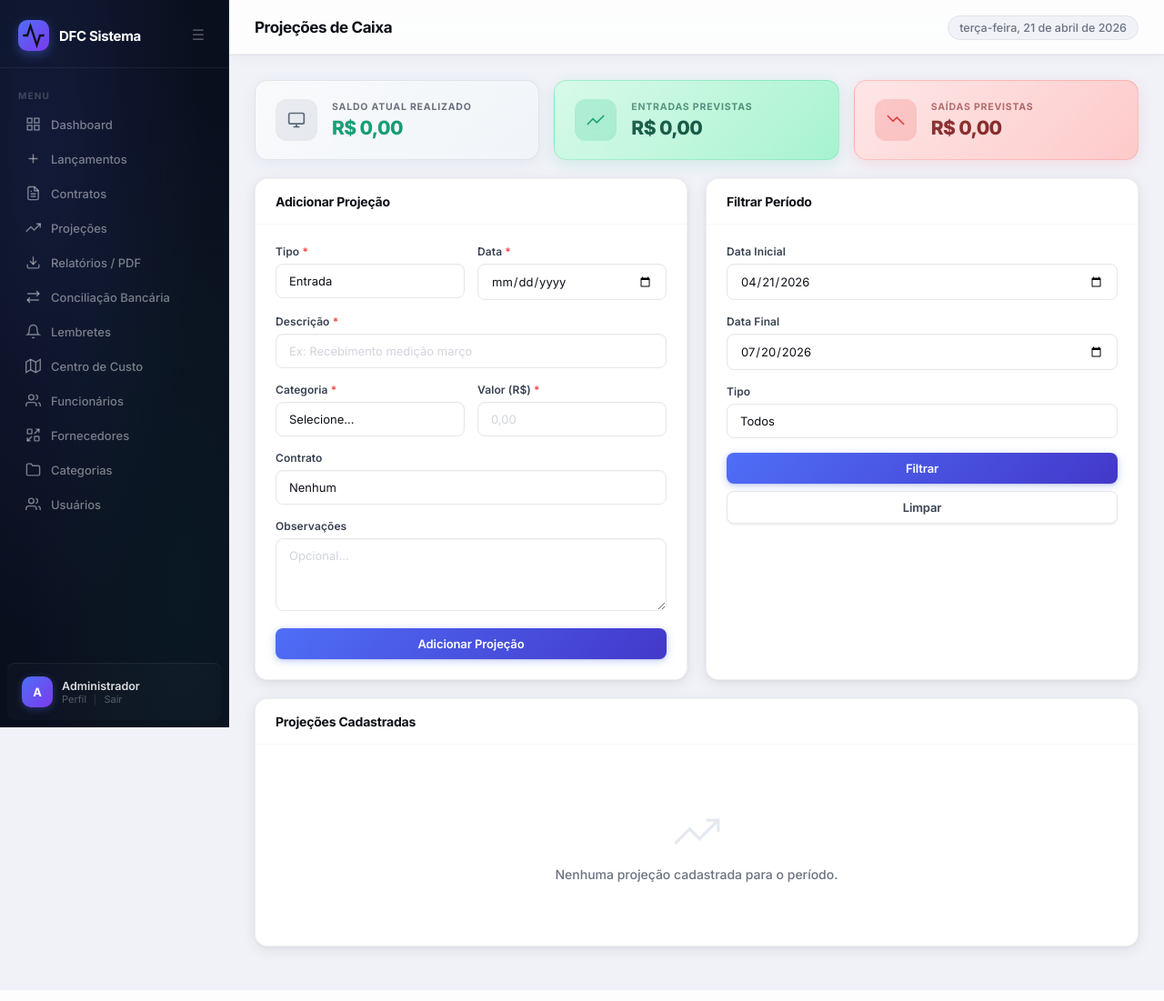
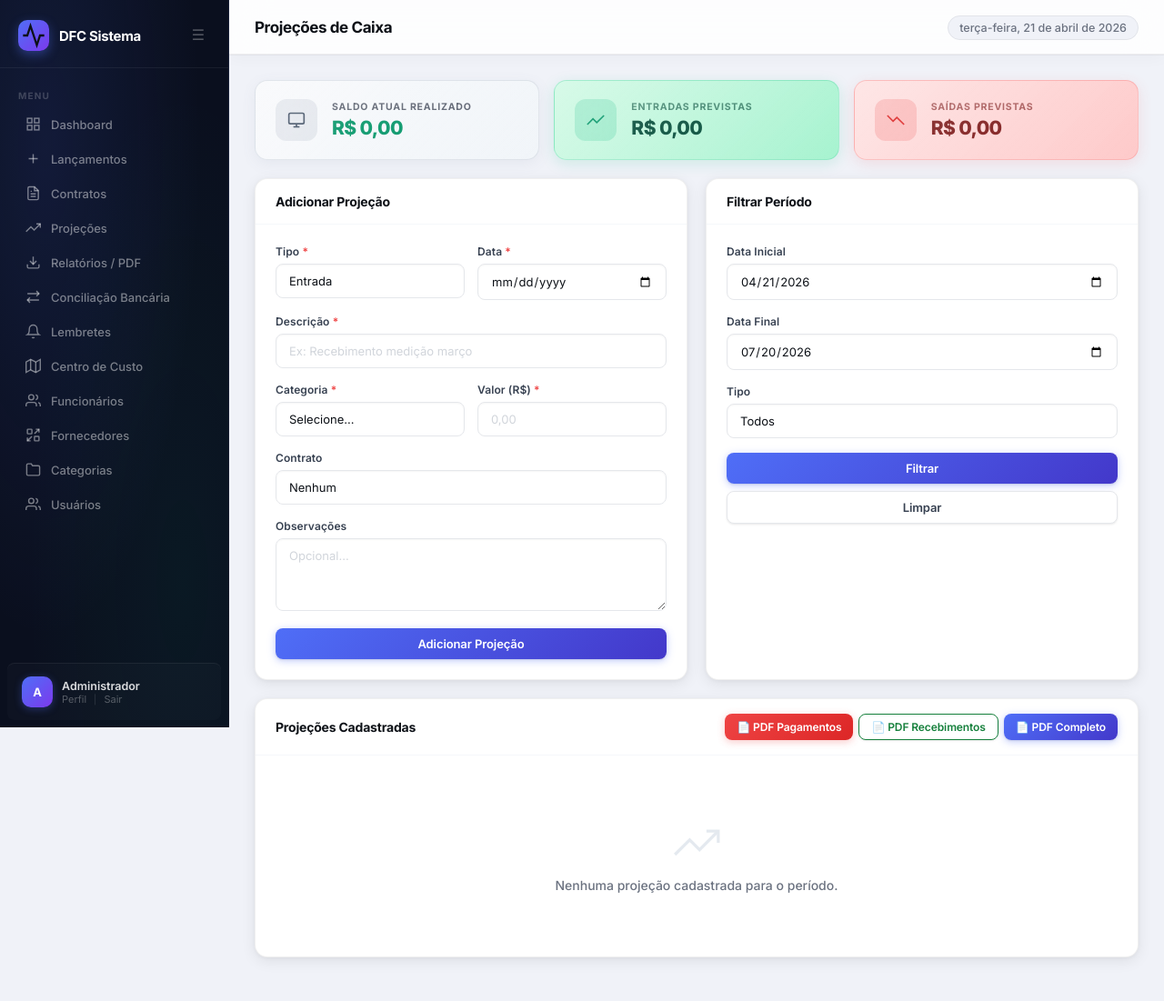
Before and after one commit to Rafinhadev2022/dfc-sistema, a Flask app: page /projecoes in a window 1280 px wide. Shown: the whole page at 91% size. Run offline with Flask 3, Linux system fonts and the light colour scheme; a user stored in the database is signed in.

Commit message:
Adiciona PDF de Projeções (pagamentos/recebimentos)
- Nova rota /projecoes/pdf gera relatório focado apenas nas
  projeções (Projection), respeitando os filtros data_ini,
  data_fim e tipo (saida=pagamentos, entrada=recebimentos, vazio=todas)
- PDF contém: resumo com saldo atual + totais previstos + saldo
  projetado final, distribuição mensal, agrupamento por categoria
  com % do tipo, e lista detalhada com zebrado e cores
- Botões "PDF Pagamentos", "PDF Recebimentos" e "PDF Completo"
  no cabeçalho da lista de projeções, passando os filtros do GET

Co-Authored-By: Claude Opus 4.7 <noreply@anthropic.com>

```diff
--- a/app.py
+++ b/app.py
@@ -678,6 +678,269 @@ def projecao_realizar(id):
     db.session.commit()
     flash('Projeção lançada como realizada!', 'success')
     return redirect(url_for('projecoes'))
+
+@app.route('/projecoes/pdf')
+@login_required
+def projecoes_pdf():
+    """Gera um PDF apenas com as projeções (pagamentos futuros planejados)."""
+    hoje = date.today()
+    data_ini_str = request.args.get('data_ini', hoje.strftime('%Y-%m-%d'))
+    data_fim_str = request.args.get('data_fim', (hoje + timedelta(days=90)).strftime('%Y-%m-%d'))
+    tipo = request.args.get('tipo', 'saida').strip()  # default: pagamentos
+
+    try:
+        inicio = datetime.strptime(data_ini_str, '%Y-%m-%d').date()
+        fim    = datetime.strptime(data_fim_str, '%Y-%m-%d').date()
+    except ValueError:
+        inicio = hoje
+        fim    = hoje + timedelta(days=90)
+
+    q = Projection.query.filter(Projection.date >= inicio, Projection.date <= fim)
+    if tipo in ('entrada', 'saida'):
+        q = q.filter(Projection.type == tipo)
+    projecoes = q.order_by(Projection.date.asc(), Projection.id.asc()).all()
+
+    # Saldo realizado atual
+    saldo_realizado = db.session.query(func.sum(
+        case((Transaction.type == 'entrada', Transaction.value), else_=-Transaction.value)
+    )).filter(Transaction.status == 'realizado').scalar() or 0
+    saldo_realizado = float(saldo_realizado)
+
+    # Totais
+    total_entradas = sum(float(p.value) for p in projecoes if p.type == 'entrada')
+    total_saidas   = sum(float(p.value) for p in projecoes if p.type == 'saida')
+    saldo_projetado_final = saldo_realizado + total_entradas - total_saidas
+
+    # Por categoria
+    cat_map = {}
+    for p in projecoes:
+        nome = p.category.name if p.category else 'Sem categoria'
+        key = (nome, p.type)
+        cat_map[key] = cat_map.get(key, 0) + float(p.value)
+    por_categoria = sorted(cat_map.items(), key=lambda x: x[1], reverse=True)
+
+    # Por mês (YYYY-MM)
+    mes_map = {}  # {(ano,mes): {'ent': x, 'sai': y}}
+    for p in projecoes:
+        k = (p.date.year, p.date.month)
+        mes_map.setdefault(k, {'ent': 0.0, 'sai': 0.0})
+        if p.type == 'entrada':
+            mes_map[k]['ent'] += float(p.value)
+        else:
+            mes_map[k]['sai'] += float(p.value)
+    por_mes = sorted(mes_map.items())
+
+    # ── PDF ────────────────────────────────────────────────────────────────
+    def fmt_valor(v):
+        return f'R$ {v:,.2f}'.replace(',', 'X').replace('.', ',').replace('X', '.')
+
+    def clean_txt(s):
+        if s is None:
+            return '-'
+        return (str(s)
+                .replace('\u2014', '-').replace('\u2013', '-')
+                .replace('\u2018', "'").replace('\u2019', "'")
+                .replace('\u201c', '"').replace('\u201d', '"')
+                .replace('\u2022', '*').replace('\u2026', '...')
+                .replace('\u00a0', ' '))
+
+    LOGO_PATH = os.path.join(app.root_path, 'static', 'img', 'logo-ns.png')
+    periodo_label = f'{inicio.strftime("%d/%m/%Y")} a {fim.strftime("%d/%m/%Y")}'
+    emissao_label = datetime.now().strftime('%d/%m/%Y as %H:%M')
+    if tipo == 'saida':
+        subtitulo = 'PROJECOES DE PAGAMENTO'
+    elif tipo == 'entrada':
+        subtitulo = 'PROJECOES DE RECEBIMENTO'
+    else:
+        subtitulo = 'PROJECOES DE CAIXA'
+
+    class ProjPdf(FPDF):
+        def header(self):
+            has_logo = os.path.exists(LOGO_PATH)
+            self.set_fill_color(255, 255, 255)
+            self.rect(0, 0, 210, 30, 'F')
+            if has_logo:
+                try:
+                    self.image(LOGO_PATH, x=10, y=4, h=22)
+                except Exception:
+                    has_logo = False
+            self.set_text_color(30, 64, 175)
+            self.set_font('Helvetica', 'B', 14)
+            self.set_xy(60, 7)
+            self.cell(90, 7, subtitulo, align='C')
+            self.set_text_color(80, 80, 80)
+            self.set_font('Helvetica', '', 9)
+            self.set_xy(60, 15)
+            if not has_logo:
+                self.cell(90, 5, 'NUNES & SANTOS LTDA', align='C')
+                self.set_xy(60, 20)
+            self.cell(90, 5, 'CNPJ: 22.892.910/0001-69', align='C')
+            self.set_text_color(60, 60, 60)
+            self.set_font('Helvetica', '', 8.5)
+            self.set_xy(150, 8)
+            self.cell(55, 4, f'Periodo: {periodo_label}', align='R')
+            self.set_xy(150, 13)
+            self.cell(55, 4, f'Emitido: {emissao_label}', align='R')
+            self.set_draw_color(30, 64, 175)
+            self.set_line_width(0.8)
+            self.line(10, 30, 200, 30)
+            self.set_line_width(0.2)
+            self.set_text_color(0, 0, 0)
+            self.set_y(34)
+
+        def footer(self):
+            self.set_y(-12)
+            self.set_font('Helvetica', 'I', 8)
+            self.set_text_color(120, 120, 120)
+            self.cell(95, 5, 'Nunes & Santos LTDA - Sistema DFC', align='L')
+            self.cell(95, 5, f'Pagina {self.page_no()}/{{nb}}', align='R')
+
+        def section_title(self, titulo):
+            self.set_font('Helvetica', 'B', 12)
+            self.set_fill_color(30, 64, 175)
+            self.set_text_color(255, 255, 255)
+            self.cell(190, 7, f'  {titulo}', fill=True, ln=True)
+            self.set_text_color(0, 0, 0)
+            self.ln(1)
+
+        def kv_row(self, label, valor, cor=(243, 244, 246), bold_valor=False, cor_valor=(0,0,0)):
+            self.set_fill_color(*cor)
+            self.set_font('Helvetica', '', 10)
+            self.cell(95, 7, label, fill=True, border=1)
+            self.set_font('Helvetica', 'B' if bold_valor else '', 10)
+            self.set_text_color(*cor_valor)
+            self.cell(95, 7, valor, fill=True, border=1, align='R', ln=True)
+            self.set_text_color(0, 0, 0)
+
+    pdf = ProjPdf()
+    pdf.alias_nb_pages()
+    pdf.set_auto_page_break(auto=True, margin=18)
+    pdf.add_page()
+
+    # ── RESUMO ─────────────────────────────────────────────────────────────
+    pdf.section_title('RESUMO DO PERIODO')
+    pdf.kv_row('Saldo realizado atual (todos os periodos)', fmt_valor(saldo_realizado),
+               cor=(239, 246, 255),
+               cor_valor=(22,101,52) if saldo_realizado >= 0 else (153,27,27),
+               bold_valor=True)
+    if tipo in ('', 'todos') or tipo == 'entrada':
+        pdf.kv_row('Total de ENTRADAS previstas', fmt_valor(total_entradas),
+                   cor=(240, 253, 244), cor_valor=(22,101,52), bold_valor=True)
+    if tipo in ('', 'todos') or tipo == 'saida':
+        pdf.kv_row('Total de SAIDAS (pagamentos) previstas', fmt_valor(total_saidas),
+                   cor=(254, 242, 242), cor_valor=(153,27,27), bold_valor=True)
+    pdf.kv_row('Saldo projetado ao final do periodo', fmt_valor(saldo_projetado_final),
+               cor=(254, 249, 195),
+               cor_valor=(22,101,52) if saldo_projetado_final >= 0 else (153,27,27),
+               bold_valor=True)
+    pdf.kv_row('Qtd. de projecoes no periodo', str(len(projecoes)),
+               cor=(243, 244, 246))
+    pdf.ln(4)
+
+    if not projecoes:
+        pdf.set_font('Helvetica', 'I', 10)
+        pdf.set_text_color(120, 120, 120)
+        pdf.cell(190, 10, 'Nenhuma projecao cadastrada no periodo informado.', align='C', ln=True)
+        pdf.set_text_color(0, 0, 0)
+    else:
+        # ── POR MÊS ────────────────────────────────────────────────────────
+        if por_mes and len(por_mes) > 1:
+            pdf.section_title('DISTRIBUICAO MENSAL')
+            pdf.set_font('Helvetica', 'B', 9)
+            pdf.set_fill_color(224, 231, 255)
+            pdf.cell(40, 7, 'Mes/Ano',    fill=True, border=1, align='C')
+            pdf.cell(50, 7, 'Entradas',   fill=True, border=1, align='R')
+            pdf.cell(50, 7, 'Saidas',     fill=True, border=1, align='R')
+            pdf.cell(50, 7, 'Liquido',    fill=True, border=1, align='R', ln=True)
+            pdf.set_font('Helvetica', '', 9)
+            meses_nome = ['Jan','Fev','Mar','Abr','Mai','Jun','Jul','Ago','Set','Out','Nov','Dez']
+            for (ano_k, mes_k), vals in por_mes:
+                liquido = vals['ent'] - vals['sai']
+                pdf.cell(40, 6, f'{meses_nome[mes_k-1]}/{ano_k}', border=1, align='C')
+                pdf.cell(50, 6, fmt_valor(vals['ent']), border=1, align='R')
+                pdf.cell(50, 6, fmt_valor(vals['sai']), border=1, align='R')
+                pdf.set_text_color(*((22,101,52) if liquido >= 0 else (153,27,27)))
+                pdf.cell(50, 6, fmt_valor(liquido), border=1, align='R', ln=True)
+                pdf.set_text_color(0, 0, 0)
+            pdf.ln(3)
+
+        # ── POR CATEGORIA ──────────────────────────────────────────────────
+        if por_categoria:
+            if pdf.get_y() > 230:
+                pdf.add_page()
+            pdf.section_title('POR CATEGORIA')
+            pdf.set_font('Helvetica', 'B', 9)
+            pdf.set_fill_color(224, 231, 255)
+            pdf.cell(100, 7, 'Categoria', fill=True, border=1)
+            pdf.cell(30,  7, 'Tipo',      fill=True, border=1, align='C')
+            pdf.cell(30,  7, 'Valor',     fill=True, border=1, align='R')
+            pdf.cell(30,  7, '% do Tipo', fill=True, border=1, align='C', ln=True)
+            pdf.set_font('Helvetica', '', 9)
+            for (nome, t_tipo), total in por_categoria:
+                base = total_entradas if t_tipo == 'entrada' else total_saidas
+                pct = (total / base * 100) if base else 0
+                pdf.cell(100, 6, clean_txt(nome)[:55], border=1)
+                pdf.cell(30,  6, 'Entrada' if t_tipo == 'entrada' else 'Saida', border=1, align='C')
+                if t_tipo == 'entrada':
+                    pdf.set_text_color(22, 101, 52)
+                else:
+                    pdf.set_text_color(153, 27, 27)
+                pdf.cell(30, 6, fmt_valor(total), border=1, align='R')
+                pdf.set_text_color(0, 0, 0)
+                pdf.cell(30, 6, f'{pct:.1f}%', border=1, align='C', ln=True)
+            pdf.ln(3)
+
+        # ── LISTA DETALHADA ────────────────────────────────────────────────
+        pdf.add_page()
+        pdf.section_title('PROJECOES DETALHADAS')
+        pdf.set_font('Helvetica', 'B', 9)
+        pdf.set_fill_color(30, 64, 175)
+        pdf.set_text_color(255, 255, 255)
+        pdf.cell(22, 7, 'Data',       fill=True, border=1, align='C')
+        pdf.cell(70, 7, 'Descricao',  fill=True, border=1)
+        pdf.cell(40, 7, 'Categoria',  fill=True, border=1)
+        pdf.cell(28, 7, 'Obra',       fill=True, border=1)
+        pdf.cell(30, 7, 'Valor',      fill=True, border=1, align='R', ln=True)
+        pdf.set_text_color(0, 0, 0)
+        pdf.set_font('Helvetica', '', 8.5)
+        for idx, p in enumerate(projecoes):
+            if idx % 2 == 0:
+                pdf.set_fill_color(249, 250, 251)
+                fill = True
+            else:
+                fill = False
+            cat_nome = clean_txt(p.category.name)[:24] if p.category else '-'
+            obra     = clean_txt(p.contract.number)[:14] if p.contract else '-'
+            desc     = clean_txt(p.description)[:40]
+            pdf.cell(22, 6, p.date.strftime('%d/%m/%Y'), border=1, align='C', fill=fill)
+            pdf.cell(70, 6, desc,     border=1, fill=fill)
+            pdf.cell(40, 6, cat_nome, border=1, fill=fill)
+            pdf.cell(28, 6, obra,     border=1, fill=fill)
+            if p.type == 'entrada':
+                pdf.set_text_color(22, 101, 52)
+                sinal = '+'
+            else:
+                pdf.set_text_color(153, 27, 27)
+                sinal = '-'
+            pdf.cell(30, 6, f'{sinal} {fmt_valor(p.value)}', border=1, align='R', fill=fill, ln=True)
+            pdf.set_text_color(0, 0, 0)
+
+        # Totais finais
+        pdf.set_font('Helvetica', 'B', 9.5)
+        pdf.set_fill_color(30, 64, 175)
+        pdf.set_text_color(255, 255, 255)
+        pdf.cell(160, 7, 'SALDO PROJETADO DO PERIODO', fill=True, border=1, align='R')
+        pdf.cell(30,  7, fmt_valor(total_entradas - total_saidas), fill=True, border=1, align='R', ln=True)
+        pdf.set_text_color(0, 0, 0)
+
+    pdf_bytes = pdf.output()
+    response = make_response(bytes(pdf_bytes))
+    response.headers['Content-Type'] = 'application/pdf'
+    sufixo = 'pagamentos' if tipo == 'saida' else ('recebimentos' if tipo == 'entrada' else 'caixa')
+    response.headers['Content-Disposition'] = (
+        f'attachment; filename=Projecoes_{sufixo}_{inicio.strftime("%Y-%m-%d")}_a_{fim.strftime("%Y-%m-%d")}.pdf'
+    )
+    return response
 
 # ─── RELATÓRIOS ───────────────────────────────────────────────────────────────
 
--- a/templates/projecoes/index.html
+++ b/templates/projecoes/index.html
@@ -143,6 +143,20 @@
 <div class="panel">
   <div class="panel-header">
     <h2 class="panel-title">Projeções Cadastradas</h2>
+    <div style="display:flex;gap:6px;flex-wrap:wrap">
+      <a href="{{ url_for('projecoes_pdf', data_ini=filtros.data_ini, data_fim=filtros.data_fim, tipo='saida') }}"
+         class="btn btn-danger btn-sm" title="Projeções de pagamento (saídas)">
+        📄 PDF Pagamentos
+      </a>
+      <a href="{{ url_for('projecoes_pdf', data_ini=filtros.data_ini, data_fim=filtros.data_fim, tipo='entrada') }}"
+         class="btn btn-outline btn-sm" style="color:#16803c;border-color:#16803c" title="Projeções de recebimento (entradas)">
+        📄 PDF Recebimentos
+      </a>
+      <a href="{{ url_for('projecoes_pdf', data_ini=filtros.data_ini, data_fim=filtros.data_fim, tipo='') }}"
+         class="btn btn-primary btn-sm" title="Todas as projeções">
+        📄 PDF Completo
+      </a>
+    </div>
   </div>
   <div class="panel-body">
     {% if projecoes %}
```
